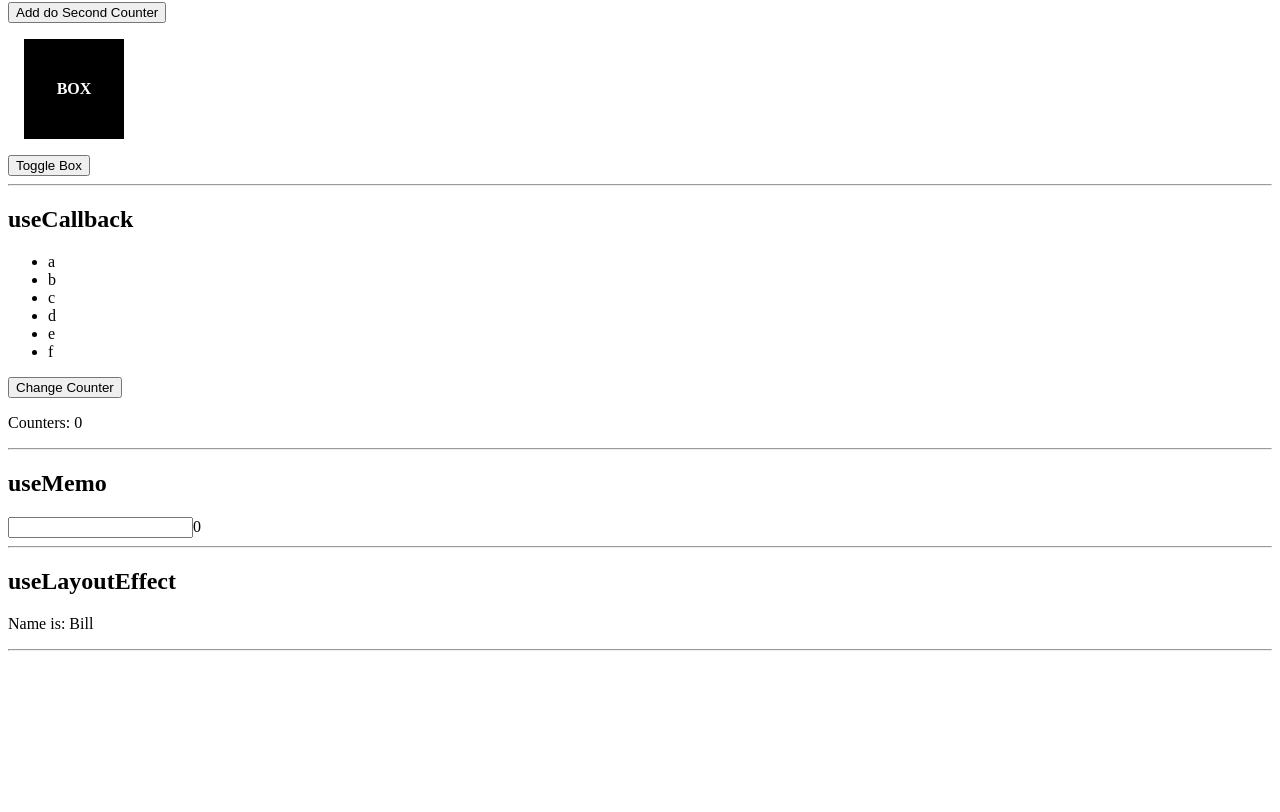
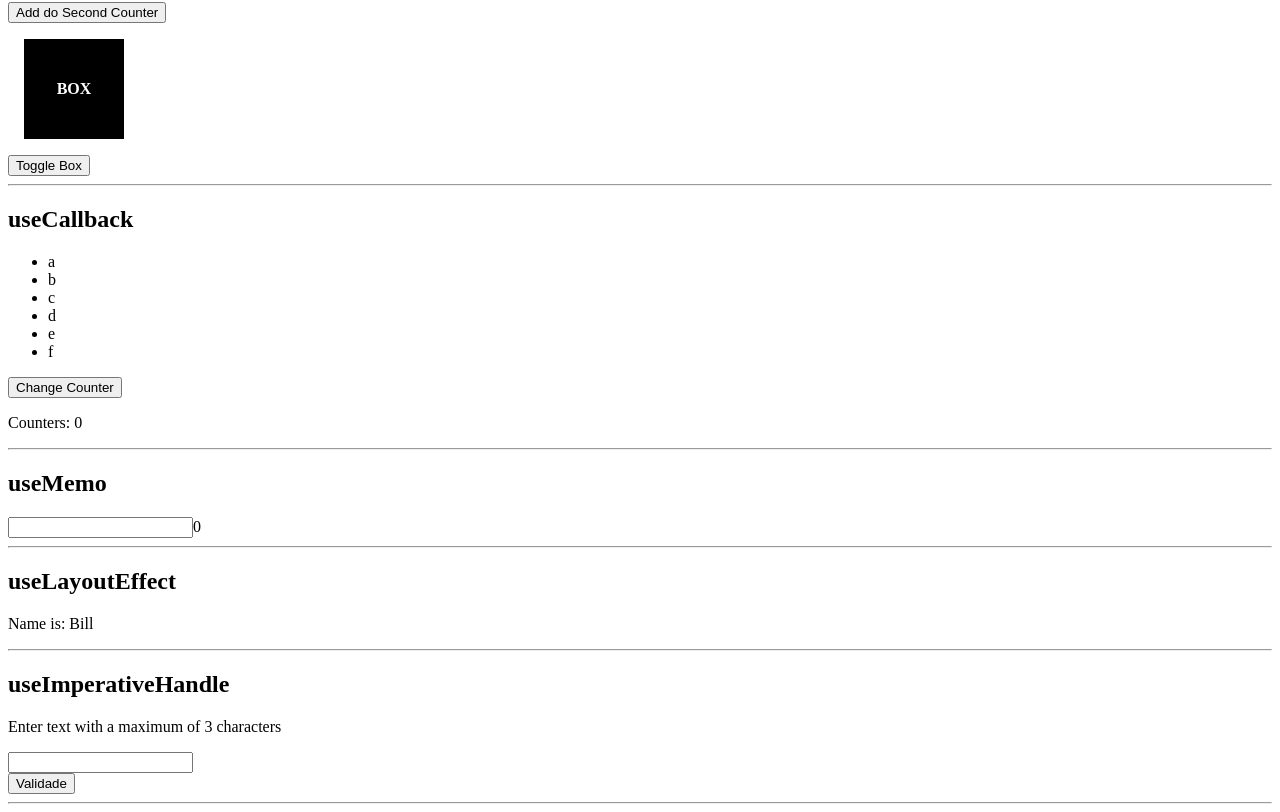
Before and after one commit to estevamorais/react-hooks, a React (Vite) app: page / in a window 1280 px wide. Shown: the part 1139-1951 px from the top of the page. Before the commit the page ends 1798 px from the top, so only its background shows below. Built offline with nearby package versions, Linux system fonts and the light colour scheme.

Commit message:
UseImperativeHandle

```diff
--- /dev/null
+++ b/src/components/HookUseImperativeHandle/HookUseImperativeHandle.jsx
@@ -0,0 +1,17 @@
+import { useRef } from "react";
+import SomeComponent from "./SomeComponent";
+
+const HookUseImperativeHandle = () => {
+  const componentRef = useRef();
+
+  return (
+    <div>
+      <h2>useImperativeHandle</h2>
+      <SomeComponent ref={componentRef} />
+      <button onClick={() => componentRef.current.validate()}>Validade</button>
+      <hr />
+    </div>
+  );
+};
+
+export default HookUseImperativeHandle;
--- /dev/null
+++ b/src/components/HookUseImperativeHandle/SomeComponent.jsx
@@ -0,0 +1,24 @@
+import { forwardRef, useRef, useImperativeHandle } from "react";
+
+const SomeComponent = forwardRef((props, ref) => {
+  const localInputRef = useRef();
+
+  useImperativeHandle(ref, () => {
+    return {
+      validate: () => {
+        if (localInputRef.current.value.length > 3) {
+          localInputRef.current.value = "";
+        }
+      },
+    };
+  });
+
+  return (
+    <div>
+      <p>Enter text with a maximum of 3 characters</p>
+      <input type="text" ref={localInputRef} />
+    </div>
+  );
+});
+
+export default SomeComponent;
--- a/src/pages/Home/Home.jsx
+++ b/src/pages/Home/Home.jsx
@@ -8,6 +8,7 @@ import HookUseRef from "../../components/HookUseRef/HookUseRef";
 import HookUseCallback from "../../components/HookUseCallback/HookUseCallback";
 import HookUseMemo from "../../components/HookUseMemo/HookUseMemo";
 import HookUseLayoutEffect from "../../components/HookUseLayoutEffect/HookUseLayoutEffect";
+import HookUseImperativeHandle from "../../components/HookUseImperativeHandle/HookUseImperativeHandle";
 
 const Home = () => {
   const { contextValue } = useContext(SomeContext);
@@ -26,6 +27,7 @@ const Home = () => {
       <HookUseCallback />
       <HookUseMemo />
       <HookUseLayoutEffect />
+      <HookUseImperativeHandle />
     </div>
   );
 };
```
